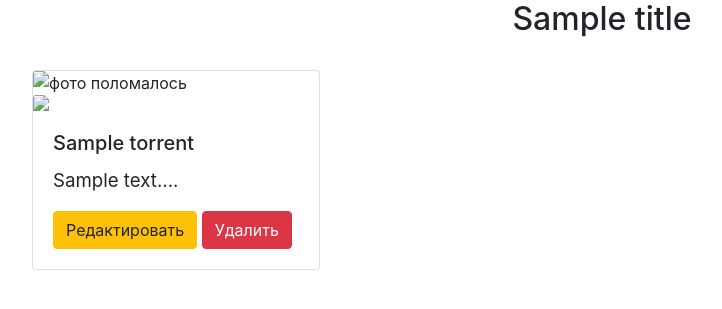
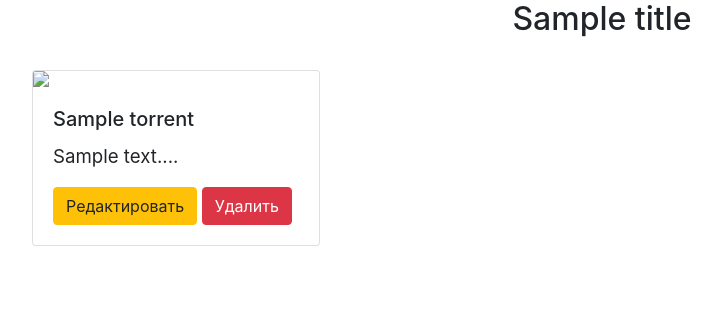
Before and after one commit to Tabyretka/TorrentTracker, a Python web app: template templates/my_torrents.html in a window 1280 px wide. Shown: the part 70-379 px from the top of the page, without its empty margins (38-760 px from the left). Run offline with Jinja, Linux system fonts and the light colour scheme; the template is opened without the code that fills it: most values are stand-ins (such as "Sample title", 1, 10 or a date in 2020); some libraries are stand-ins or nearby versions.

Commit message:
fixed view_page 3

```diff
--- a/templates/my_torrents.html
+++ b/templates/my_torrents.html
@@ -10,7 +10,6 @@
 <div class="table_container">
     <table class="my_table">
         <div class="card" style="width: 18rem;">
-            <img src="{{ torrent.pic_url }}" class="card-img-top" alt="фото поломалось">
             {% if torrent.pic_url != '' %}
             <img src="{{ torrent.pic_url }}"  class="card-img-top">
             {% else %}
```
